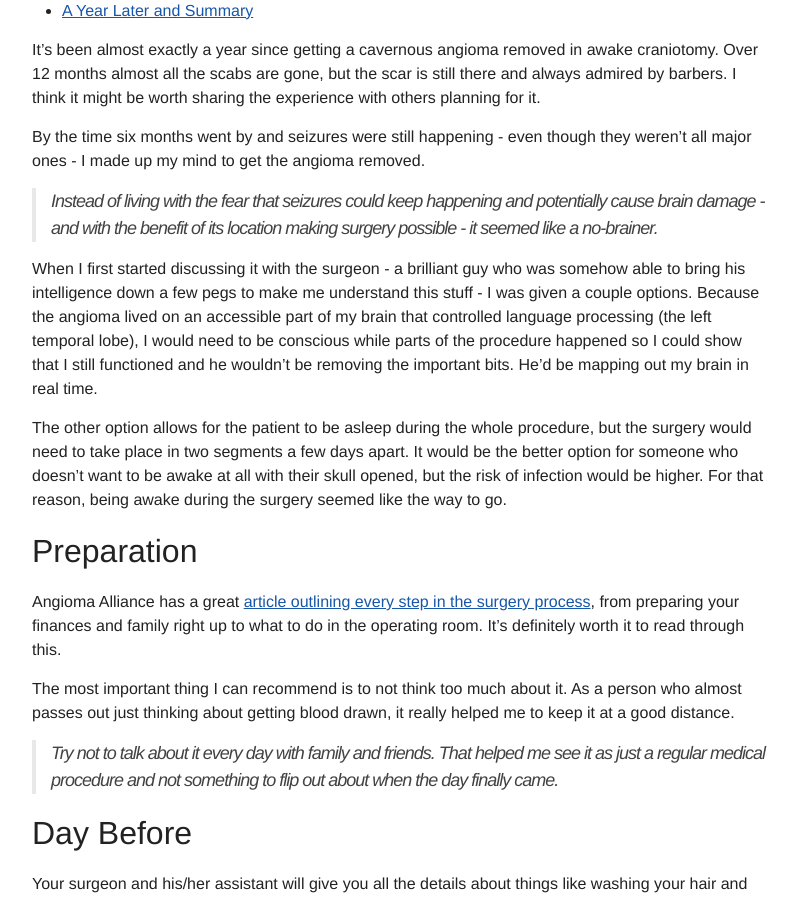
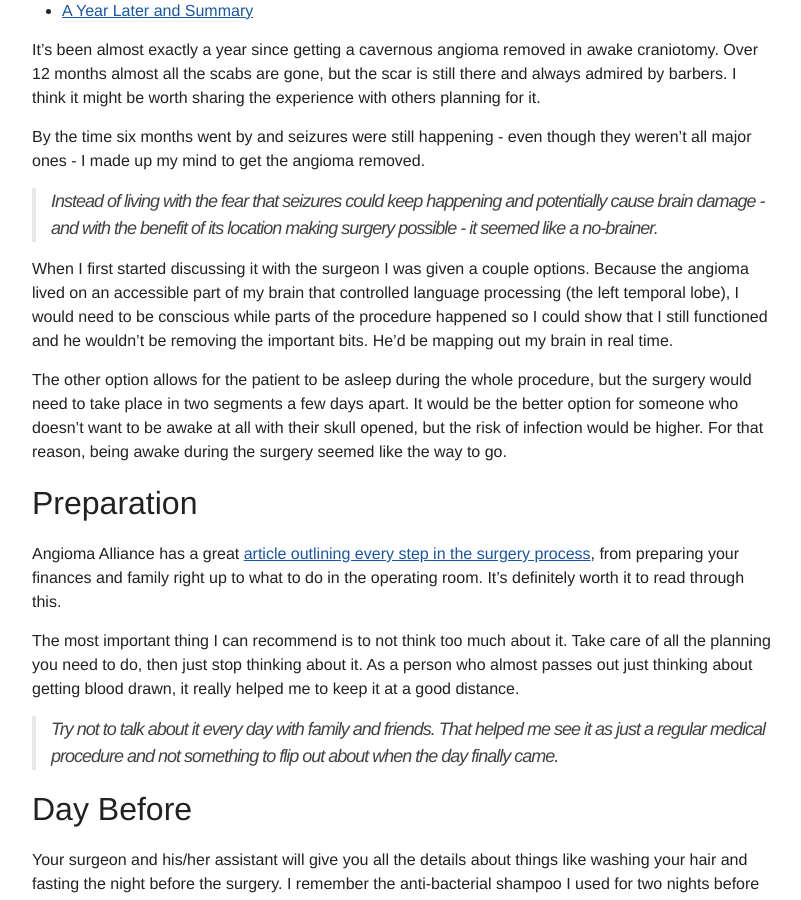
Before and after one commit to ajsaucier/ajsaucier.github.io, a Jekyll site: the page built from _posts/2019-02-07-a-look-back-on-brain-surgery.md, in a window 1280 px wide and 900 px high, scrolled down 408 px. Shown: the whole window, without its empty margins (238-1039 px from the left). Built offline with Jekyll 4.4.1, drawn with Linux system fonts in a browser that asks for light colours.

Commit message:
Update Post “2019-02-07-a-look-back-on-brain-surgery”

```diff
--- a/_posts/2019-02-07-a-look-back-on-brain-surgery.md
+++ b/_posts/2019-02-07-a-look-back-on-brain-surgery.md
@@ -22,7 +22,7 @@ By the time six months went by and seizures were still happening - even though t
 
 > Instead of living with the fear that seizures could keep happening and potentially cause brain damage - and with the benefit of its location making surgery possible - it seemed like a no-brainer.
 
-When I first started discussing it with the surgeon - a brilliant guy who was somehow able to bring his intelligence down a few pegs to make me understand this stuff - I was given a couple options. Because the angioma lived on an accessible part of my brain that controlled language processing (the left temporal lobe), I would need to be conscious while parts of the procedure happened so I could show that I still functioned and he wouldn’t be removing the important bits. He’d be mapping out my brain in real time.
+When I first started discussing it with the surgeon I was given a couple options. Because the angioma lived on an accessible part of my brain that controlled language processing (the left temporal lobe), I would need to be conscious while parts of the procedure happened so I could show that I still functioned and he wouldn’t be removing the important bits. He’d be mapping out my brain in real time.
 
 The other option allows for the patient to be asleep during the whole procedure, but the surgery would need to take place in two segments a few days apart. It would be the better option for someone who doesn't want to be awake at all with their skull opened, but the risk of infection would be higher. For that reason, being awake during the surgery seemed like the way to go.
 
@@ -30,7 +30,7 @@ The other option allows for the patient to be asleep during the whole procedure,
 
 Angioma Alliance has a great [article outlining every step in the surgery process](http://angioma.org/pages.aspx?content=77&id=67), from preparing your finances and family right up to what to do in the operating room. It's definitely worth it to read through this.
 
-The most important thing I can recommend is to not think too much about it. As a person who almost passes out just thinking about getting blood drawn, it really helped me to keep it at a good distance.
+The most important thing I can recommend is to not think too much about it. Take care of all the planning you need to do, then just stop thinking about it. As a person who almost passes out just thinking about getting blood drawn, it really helped me to keep it at a good distance.
 
 > Try not to talk about it every day with family and friends. That helped me see it as just a regular medical procedure and not something to flip out about when the day finally came.
 
```
